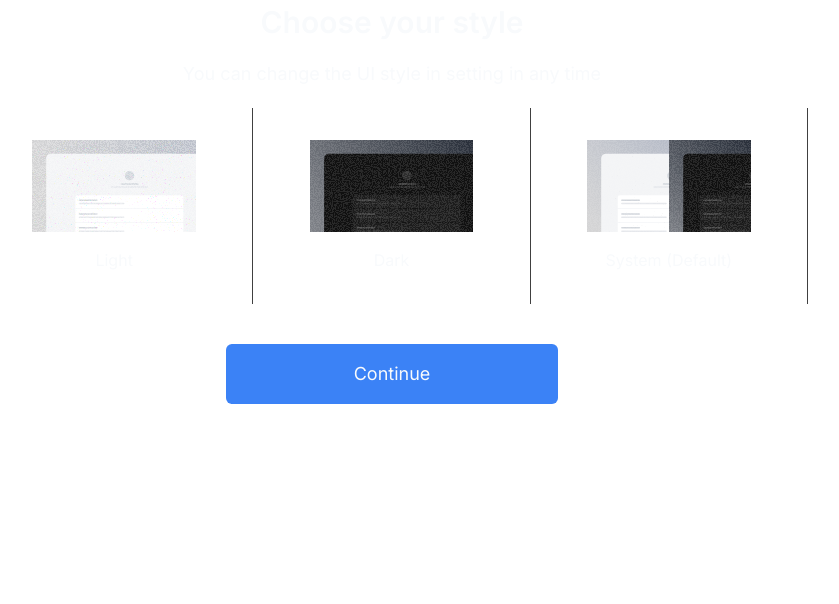
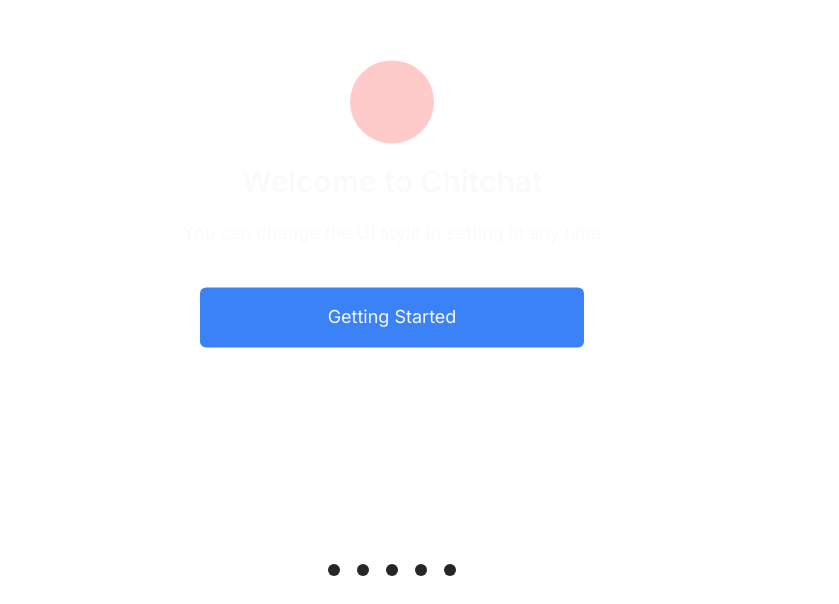
Before and after one commit to abdul-irfan-k/Chit-Chat, a Next.js app in the folder client/: page /welcome in a window 1280 px wide. Shown: the part 196-800 px from the top of the page, without its empty margins (248-1087 px from the left). Built offline with nearby package versions, Linux system fonts and the light colour scheme.

Commit message:
added welcome page

```diff
--- a/client/src/app/(welcome)/welcome/page.tsx
+++ b/client/src/app/(welcome)/welcome/page.tsx
@@ -1,10 +1,10 @@
-import WelcomeThemeSelector from '@/components/welcome-component/welcome-theme-selector/welcome-theme-selector'
+import WelcomePageContainer from '@/components/welcome-component/welcome-container'
 import React from 'react'
 
 const WelcomePage = () => {
   return (
     <div>
-        <WelcomeThemeSelector />
+      <WelcomePageContainer />
     </div>
   )
 }
--- /dev/null
+++ b/client/src/components/welcome-component/getting-started/getting-started.tsx
@@ -0,0 +1,25 @@
+import React, { FC } from "react"
+
+interface GettingStartedProps {
+  continueButtonHandler(): void
+}
+const GettingStarted: FC<GettingStartedProps> = ({ continueButtonHandler }) => {
+  return (
+    <div
+      className="fixed top-[50%] left-[50%] w-[65vw] flex flex-col text-center text-slate-50"
+      style={{ transform: "translate(-50%,-50%)" }}
+    >
+      <div className="mx-auto relative w-[10%] aspect-square block rounded-full overflow-hidden bg-red-200"></div>
+      <span className="mt-5 text-3xl font-semibold">Welcome to Chitchat</span>
+      <span className="mt-5 text-lg">You can change the UI style in setting in any time </span>
+      <div
+        className="mt-10 mx-auto self-start py-4 px-32 rounded-md text-lg bg-blue-500 "
+        onClick={continueButtonHandler}
+      >
+        Getting Started
+      </div>
+    </div>
+  )
+}
+
+export default GettingStarted
--- /dev/null
+++ b/client/src/components/welcome-component/welcome-container.tsx
@@ -0,0 +1,51 @@
+"use client"
+import React, { useState } from "react"
+import GettingStarted from "./getting-started/getting-started"
+import WelcomeThemeSelector from "./welcome-theme-selector/welcome-theme-selector"
+
+const WelcomePageContainer = () => {
+  const [welcomeStep, setWelcomeStep] = useState<"gettingStarted" | "themeSelector" | "settingManager" | undefined>(
+    "gettingStarted",
+  )
+
+  const [completedStepCount, setCompletedStepCount] = useState<number>(0)
+  return (
+    <div>
+      {welcomeStep == "gettingStarted" && (
+        <GettingStarted
+          continueButtonHandler={() => {
+            setWelcomeStep("themeSelector")
+            setCompletedStepCount(1)
+          }}
+        />
+      )}
+      {welcomeStep == "themeSelector" && (
+        <WelcomeThemeSelector
+          continueButtonHandler={() => {
+            setWelcomeStep("settingManager")
+            setCompletedStepCount(2)
+          }}
+        />
+      )}
+
+      <div className="fixed top-[95%] left-[50%]  w-[10vw] " style={{ transform: "translateX(-50%)" }}>
+        <div className="relative flex h-full justify-between">
+          {Array.from({ length: 5 }).map((elm, index) => {
+            const isCompleted: Boolean = completedStepCount >= index + 1
+            return (
+              <div
+                key={index}
+                className={
+                  "relative w-3 aspect-square block rounded-full  " +
+                  (isCompleted ? " bg-neutral-600" : "bg-neutral-800")
+                }
+              ></div>
+            )
+          })}
+        </div>
+      </div>
+    </div>
+  )
+}
+
+export default WelcomePageContainer
--- a/client/src/components/welcome-component/welcome-theme-selector/welcome-theme-selector.tsx
+++ b/client/src/components/welcome-component/welcome-theme-selector/welcome-theme-selector.tsx
@@ -1,8 +1,11 @@
 "use client"
 import Image from "next/image"
-import React, { useState } from "react"
+import React, { FC, useState } from "react"
 
-const WelcomeThemeSelector = () => {
+interface WelcomeThemeSelectorProps {
+  continueButtonHandler(): void
+}
+const WelcomeThemeSelector: FC<WelcomeThemeSelectorProps> = ({ continueButtonHandler }) => {
   const [theme, setTheme] = useState<"light" | "dark" | "system">("system")
 
   return (
@@ -46,7 +49,7 @@
             " relative   px-8 py-8  flex flex-col justify-center items-center w-full aspect-video  border-r-[1px] border-neutral-700   " +
             (theme == "system" ? " dark:bg-neutral-800 " : " dark:bg-neutral-950")
           }
-            onClick={() => setTheme("system")}
+          onClick={() => setTheme("system")}
         >
           <div className="relative w-full h-full flex justify-center">
             <div className="relative h-full aspect-video">
@@ -57,7 +60,12 @@
         </div>
       </div>
 
-      <div className="mt-10 mx-auto self-start py-4 px-32 rounded-md text-lg bg-blue-500 ">Continue</div>
+      <div
+        className="mt-10 mx-auto self-start py-4 px-32 rounded-md text-lg bg-blue-500 "
+        onClick={continueButtonHandler}
+      >
+        Continue
+      </div>
     </div>
   )
 }
```
